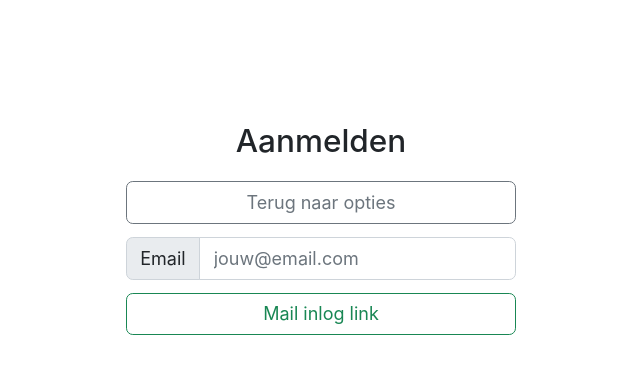
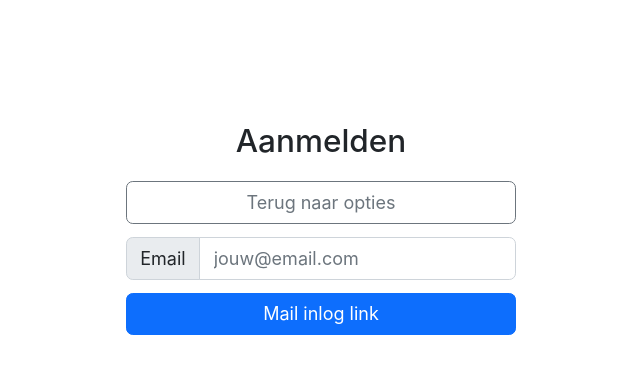
Before and after one commit to sethsnel/Zaalvoetbalbazen, a Next.js app: page / in a window 1280 px wide. Both pictures are taken after a click on the button "Met e-mail". Shown: the top 374 px of the page, without its empty margins (319-959 px from the left). Built offline with nearby package versions, Linux system fonts and the light colour scheme; no server answers; the database is empty.

Commit message:
Updated button on login

```diff
--- a/components/loginForm.tsx
+++ b/components/loginForm.tsx
@@ -106,7 +106,7 @@ const LoginForm = () => {
                   <span className="input-group-text" id="email">Email</span>
                   <input ref={emailInputRef} type="email" className="form-control" placeholder="jouw@email.com" aria-label="email" aria-describedby="email" defaultValue={window.localStorage.getItem('emailForSignIn') ?? ''} />
                 </div>
-                <button className="btn btn-outline-success" onClick={loginWithCustomAccount}>Mail inlog link</button>
+                <button className="btn btn-primary" onClick={loginWithCustomAccount}>Mail inlog link</button>
               </div>)
         }
       </main>
```
